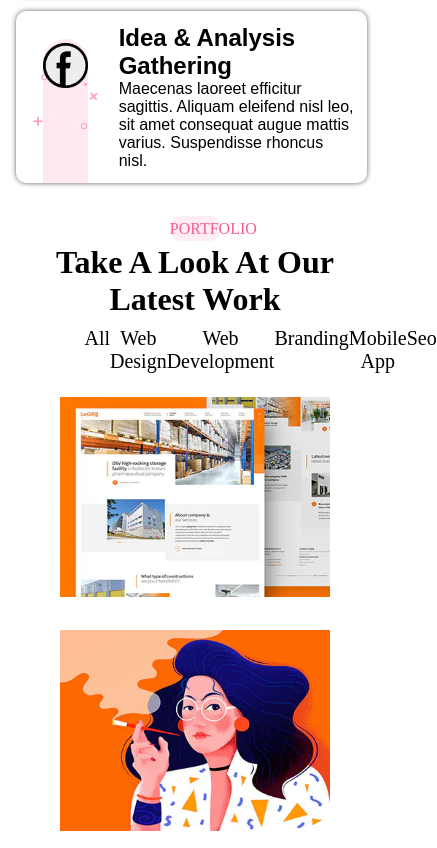
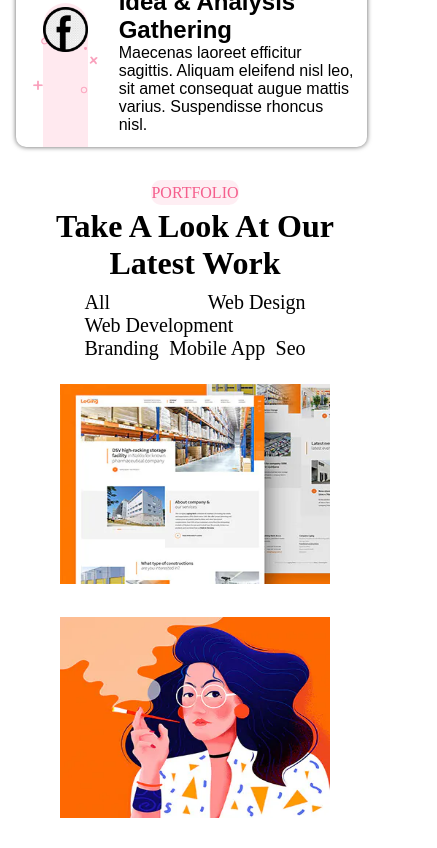
Before and after one commit to mianumar1111/samartheme2Copy, a plain HTML site: page index.html in a window 390 px wide. Shown: the part 5372-6220 px from the top of the page, 437 px wide, since content can reach past the window. Drawn offline with Linux system fonts and the light colour scheme.

Commit message:
Add files via upload

```diff
--- a/style.css
+++ b/style.css
@@ -1104,6 +1104,15 @@ a {
 
 @media (max-width: 580px) {
 
+    .tileSec1 {
+        width: fit-content;
+    }
+    .sectionOptions6 {
+        flex-wrap: wrap;
+    }
+    .sectionTitle3 {
+        width: fit-content;
+    }
     .sCardright5 {
         padding: 13px;
     }
```
